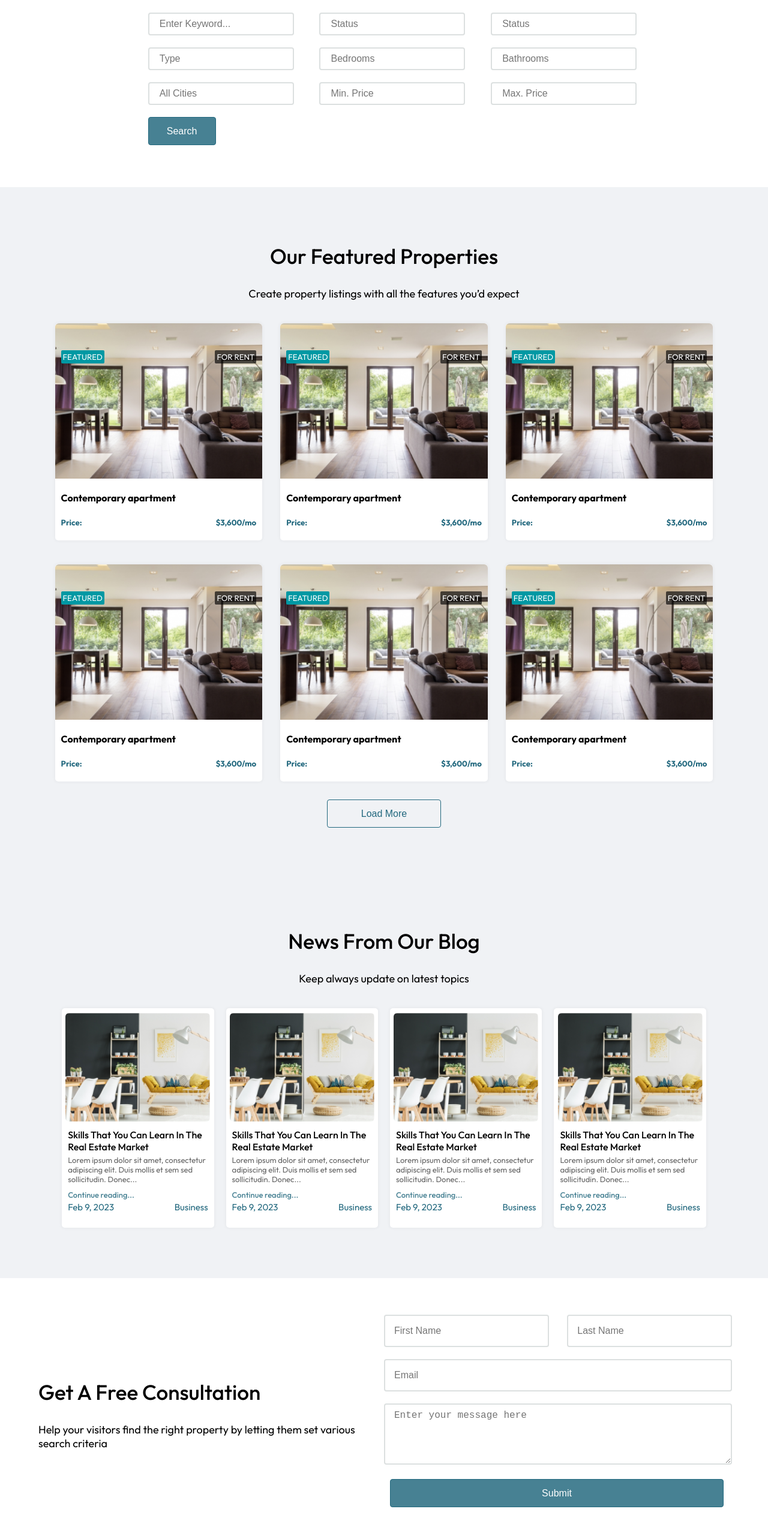
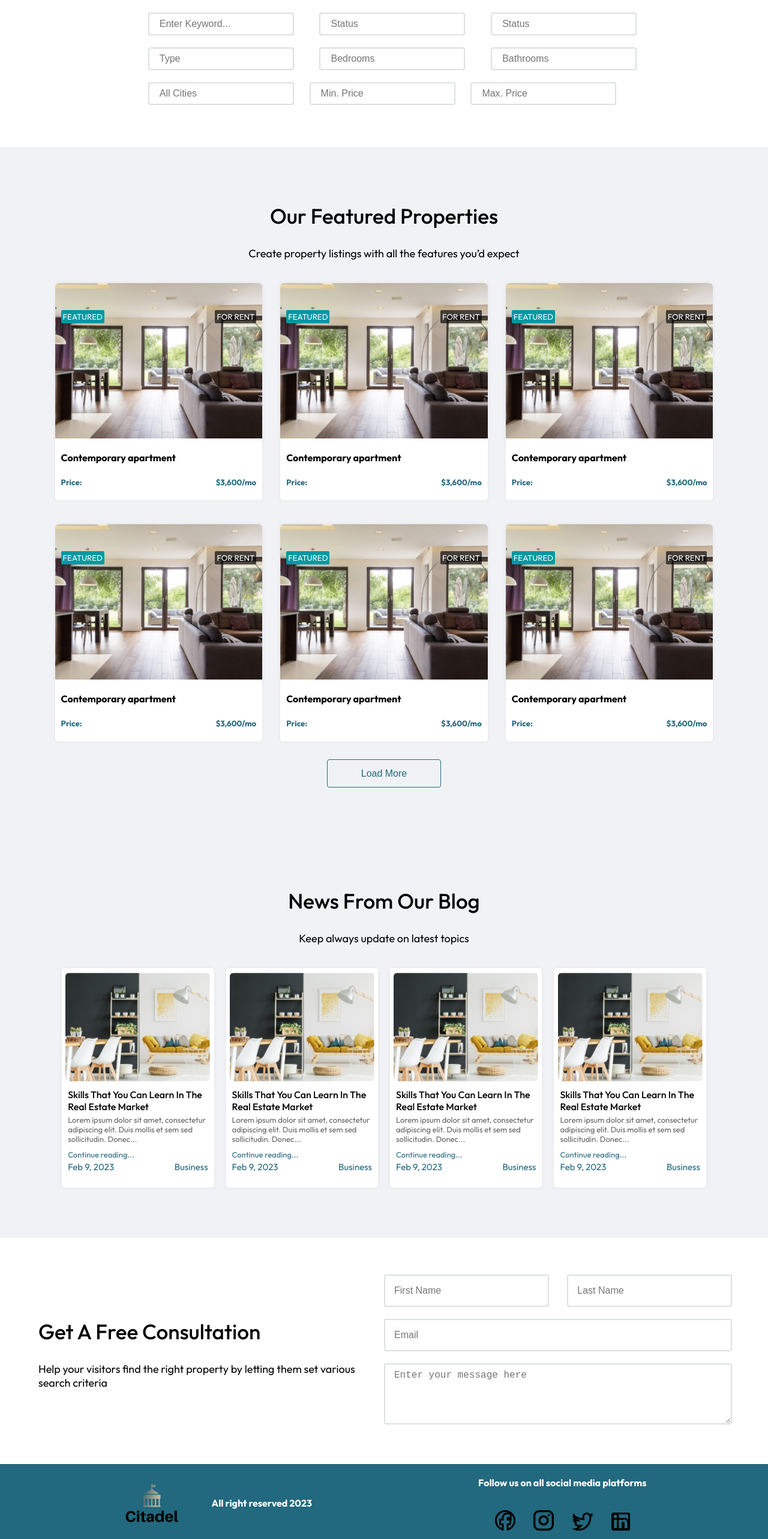
Before and after one commit to Emmanueluko3/Brenda-ekemini, a React (Create React App) app: page / in a window 1280 px wide. Shown: the part 980-3546 px from the top of the page at 60% size. Built offline with nearby package versions, Linux system fonts and the light colour scheme; a web font is replaced by a local one.

Commit message:
Built some major pages

```diff
--- a/src/components/button.jsx
+++ b/src/components/button.jsx
@@ -1,13 +1,13 @@
-import React from "react";
-import "../styles/allComponents.css";
+// import React from "react";
+// import "../styles/allComponents.css";
 
-function Button(props) {
-  const { type, placeholder } = props;
-  return (
-    <>
-      <button type={type}>{placeholder}</button>
-    </>
-  );
-}
+// function Button(props) {
+//   const { type, placeholder } = props;
+//   return (
+//     <>
+//       <button type={type}>{placeholder}</button>
+//     </>
+//   );
+// }
 
-export default Button;
+// export default Button;
--- a/src/components/secondHomeSection.jsx
+++ b/src/components/secondHomeSection.jsx
@@ -1,6 +1,6 @@
 import React from "react";
 import "../styles/home.css";
-import Button from "./button";
+// import Button from "./button";
 import Input from "./input";
 
 function Hsec2() {
@@ -40,9 +40,9 @@ function Hsec2() {
           <div className="input">
             <Input type="text" placeholder="Max. Price" />
           </div>
-           <div className="input">
-          <Button type="submit" placeholder="Search" />
-           </div>
+          <div className="input">
+            {/* <Button type="submit" placeholder="Search" /> */}
+          </div>
         </form>
       </div>
     </>
--- a/src/pages/Home.jsx
+++ b/src/pages/Home.jsx
@@ -4,7 +4,7 @@ import Hsec2 from "../components/secondHomeSection";
 import "../styles/home.css";
 import News from "../assets/images/news.png";
 // import Input from "../components/input";
-import Button from "../components/button";
+// import Button from "../components/button";
 
 function Home() {
   return (
@@ -25,7 +25,7 @@ function Home() {
         </div>
       </div>
       <div className="Hsec2">
-          <Hsec2  />
+        <Hsec2 />
       </div>
 
       {/* feartured Properties */}
@@ -45,12 +45,14 @@ function Home() {
           <p>Keep always update on latest topics</p>
 
           <div className="news-cards">
-
             <div className="news-card">
               <img src={News} alt="News" />
               <div className="news-card-body">
                 <h4>Skills That You Can Learn In The Real Estate Market</h4>
-                <p>Lorem ipsum dolor sit amet, consectetur adipiscing elit. Duis mollis et sem sed sollicitudin. Donec...</p>
+                <p>
+                  Lorem ipsum dolor sit amet, consectetur adipiscing elit. Duis
+                  mollis et sem sed sollicitudin. Donec...
+                </p>
                 <h3>Continue reading...</h3>
                 <div className="news-card-price">
                   <h5>Feb 9, 2023</h5>
@@ -63,7 +65,10 @@ function Home() {
               <img src={News} alt="News" />
               <div className="news-card-body">
                 <h4>Skills That You Can Learn In The Real Estate Market</h4>
-                <p>Lorem ipsum dolor sit amet, consectetur adipiscing elit. Duis mollis et sem sed sollicitudin. Donec...</p>
+                <p>
+                  Lorem ipsum dolor sit amet, consectetur adipiscing elit. Duis
+                  mollis et sem sed sollicitudin. Donec...
+                </p>
                 <h3>Continue reading...</h3>
                 <div className="news-card-price">
                   <h5>Feb 9, 2023</h5>
@@ -76,7 +81,10 @@ function Home() {
               <img src={News} alt="News" />
               <div className="news-card-body">
                 <h4>Skills That You Can Learn In The Real Estate Market</h4>
-                <p>Lorem ipsum dolor sit amet, consectetur adipiscing elit. Duis mollis et sem sed sollicitudin. Donec...</p>
+                <p>
+                  Lorem ipsum dolor sit amet, consectetur adipiscing elit. Duis
+                  mollis et sem sed sollicitudin. Donec...
+                </p>
                 <h3>Continue reading...</h3>
                 <div className="news-card-price">
                   <h5>Feb 9, 2023</h5>
@@ -89,7 +97,10 @@ function Home() {
               <img src={News} alt="News" />
               <div className="news-card-body">
                 <h4>Skills That You Can Learn In The Real Estate Market</h4>
-                <p>Lorem ipsum dolor sit amet, consectetur adipiscing elit. Duis mollis et sem sed sollicitudin. Donec...</p>
+                <p>
+                  Lorem ipsum dolor sit amet, consectetur adipiscing elit. Duis
+                  mollis et sem sed sollicitudin. Donec...
+                </p>
                 <h3>Continue reading...</h3>
                 <div className="news-card-price">
                   <h5>Feb 9, 2023</h5>
@@ -97,7 +108,6 @@ function Home() {
                 </div>
               </div>
             </div>
-
           </div>
         </div>
       </div>
@@ -106,17 +116,20 @@ function Home() {
       <div className="consult">
         <div className="left">
           <h2>Get A Free Consultation</h2>
-          <p>Help your visitors find the right property by letting them set various search criteria</p>
+          <p>
+            Help your visitors find the right property by letting them set
+            various search criteria
+          </p>
         </div>
 
         <div className="right">
           <form>
             <div className="consult-flex field">
               <div className="input">
-                <input type="text" placeholder="First Name"/>
+                <input type="text" placeholder="First Name" />
               </div>
               <div className="input">
-                <input type="text" placeholder="Last Name"/>
+                <input type="text" placeholder="Last Name" />
               </div>
             </div>
 
@@ -125,11 +138,16 @@ function Home() {
             </div>
 
             <div className="field">
-              <textarea type="textarea" name="message" placeholder="Enter your message here" className="textarea"/>
+              <textarea
+                type="textarea"
+                name="message"
+                placeholder="Enter your message here"
+                className="textarea"
+              />
             </div>
 
             <div className="field btn">
-              <Button type="submit" placeholder="Submit" />
+              {/* <Button type="submit" placeholder="Submit" /> */}
             </div>
           </form>
         </div>
```
